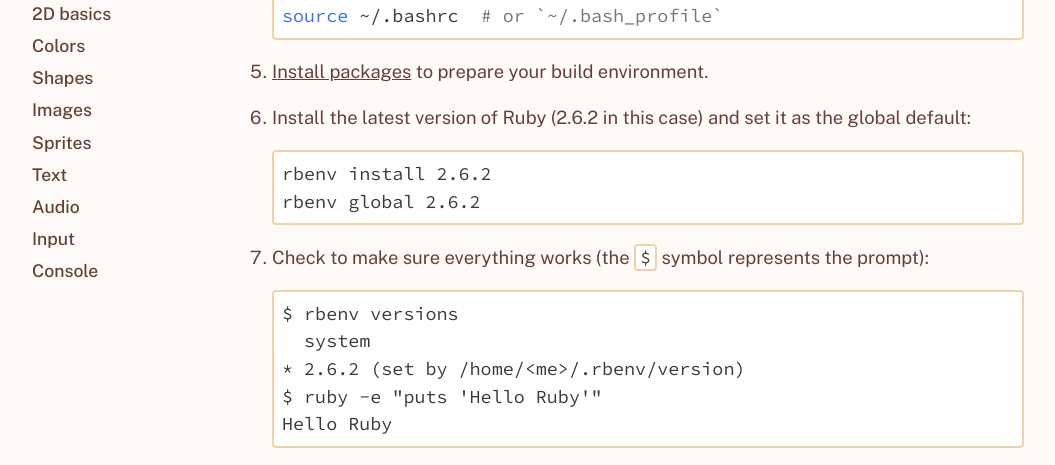
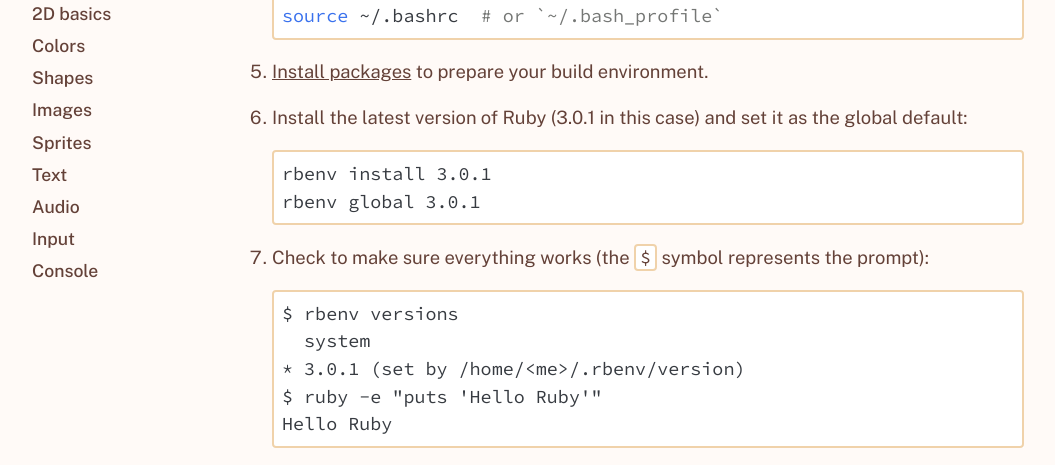
Before and after one commit to ruby2d/ruby2d.com, a Jekyll site: the page built from _pages/learn/linux.md, in a window 1280 px wide and 900 px high, scrolled down 683 px. Shown: the part 153-618 px from the top of the window, without its empty margins (112-1167 px from the left). Built offline with Jekyll 4.4.1, drawn with Linux system fonts in a browser that asks for light colours; comment, search, counter and statistics services are not loaded.

Commit message:
Update linux.md

````diff
--- a/_pages/learn/linux.md
+++ b/_pages/learn/linux.md
@@ -31,17 +31,17 @@ source ~/.bashrc  # or `~/.bash_profile`
 
 5. [Install packages](https://github.com/rbenv/ruby-build/wiki#suggested-build-environment) to prepare your build environment.
 
-6. Install the latest version of Ruby (2.6.2 in this case) and set it as the global default:
+6. Install the latest version of Ruby (3.0.1 in this case) and set it as the global default:
 ```
-rbenv install 2.6.2
-rbenv global 2.6.2
+rbenv install 3.0.1
+rbenv global 3.0.1
 ```
 
 7. Check to make sure everything works (the `$` symbol represents the prompt):
 ```
 $ rbenv versions
   system
-* 2.6.2 (set by /home/<me>/.rbenv/version)
+* 3.0.1 (set by /home/<me>/.rbenv/version)
 $ ruby -e "puts 'Hello Ruby'"
 Hello Ruby
 ```
````
